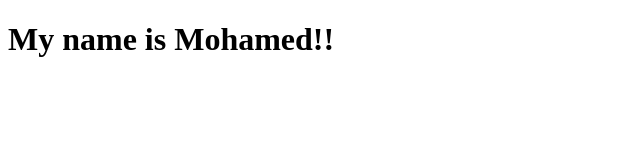
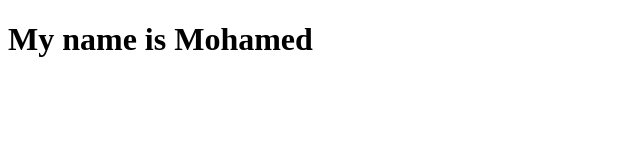
Before and after one commit to Moe-Zart/first-github-project, a plain HTML site: page index.html in a window 1280 px wide. Shown: the full height of the page, 0-640 px from the left. Drawn offline with Linux system fonts and the light colour scheme.

Commit message:
remove exclamation marks

```diff
--- a/index.html
+++ b/index.html
@@ -7,6 +7,6 @@
     <title>Document</title>
 </head>
 <body>
-    <h1>My name is Mohamed!!</h1>
+    <h1>My name is Mohamed</h1>
 </body>
 </html>
```
